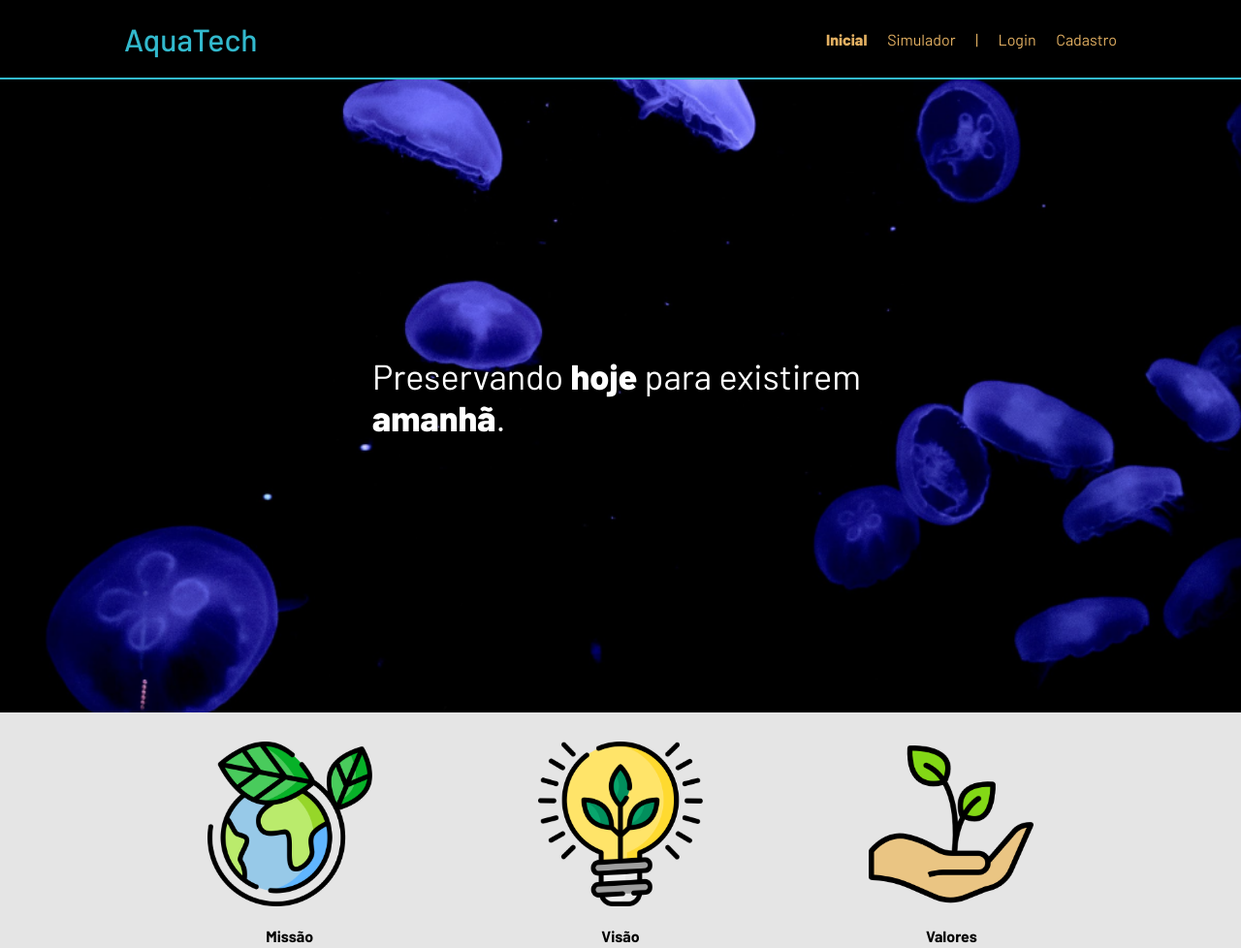
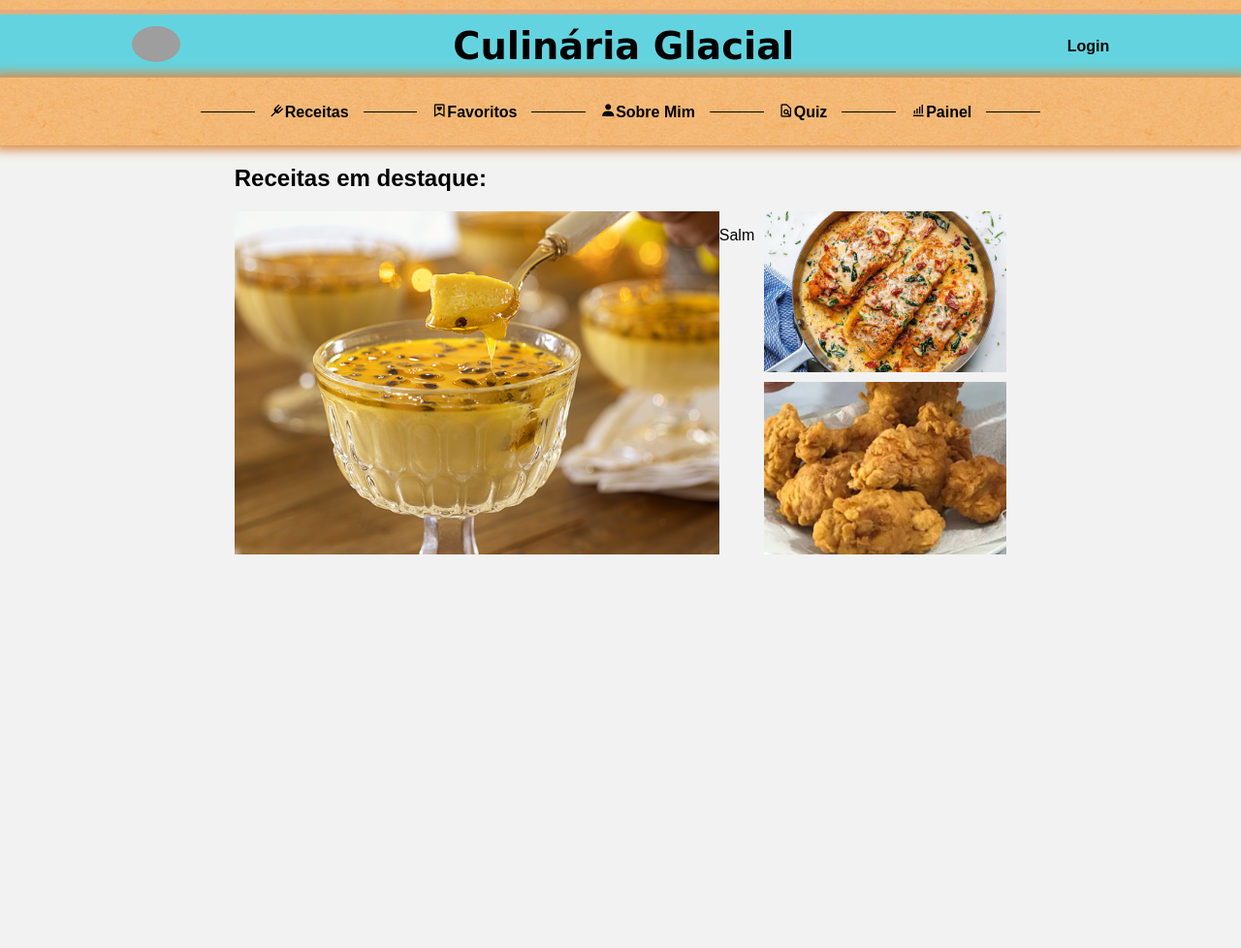
Before and after one commit to GustavoAlvesDeOliveira/Projeto-Individual, a website: page public/index.html in a window 1280 px wide. Shown: the top 978 px of the page at 97% size. After the commit the page ends 800 px from the top, so only its background shows below. Drawn offline with nearby package versions, Linux system fonts and the light colour scheme; grey boxes are pictures that could not be loaded; a web font is replaced by a local one.

Commit message:
index v.0.21

```diff
--- /dev/null
+++ b/public/css/index.css
@@ -0,0 +1,39 @@
+
+.imgreceitas{
+    display: flex;
+    flex-direction: row;
+    justify-content: center;
+
+}
+
+.Duasreceitas{
+    display: flex;
+    flex-direction: column;
+}
+
+ #mousse{
+    display: flex;
+    margin-right: 10px;
+ }
+
+ #salmao{
+    display: flex;
+    margin-bottom: 10px;
+ }
+
+ #frangokfc{
+    display: flex;
+ }
+
+ #mousse img{
+    width: 500px ;
+
+ }
+
+ #salmao img{
+    width: 250px;
+ }
+
+ #frangokfc img{
+    width: 250px;
+ }
--- a/public/css/style.css
+++ b/public/css/style.css
@@ -16,7 +16,7 @@ body{
 
 .FaixaTopo{
     display: flex;
-    background-image: url(../Images/fundobege.png);
+    background-image: url(../assets/fundobege.png);
     width: 100%;
     height: 10px;
     border-bottom: solid #dfad81 5px;
@@ -65,7 +65,7 @@ body{
 
 header{
     display: flex;
-    background-image: url(../Images/fundobege.png);
+    background-image: url(../assets/fundobege.png);
     width: 100%;
     height: 70px;
     box-shadow: 0px 0px 10px 5px #D98F4E;
--- a/public/index.html
+++ b/public/index.html
@@ -1,81 +1,65 @@
 <!DOCTYPE html>
-<html lang="en">
+<html lang="pt-BR">
 
 <head>
     <meta charset="UTF-8">
-    <meta http-equiv="X-UA-Compatible" content="IE=edge">
     <meta name="viewport" content="width=device-width, initial-scale=1.0">
-
-    <title>AquaTech | Página Inicial</title>
-
-    <script src="./js/sessao.js"></script>
-
-    <link rel="stylesheet" href="./css/estilo.css">
-    <link rel="icon" href="./assets/icon/favicon2.ico">
-    <link rel="preconnect" href="https://fonts.gstatic.com">
+    <title>Culinária glacial</title>
+    <link rel="stylesheet" href="css/style.css">
+    <link rel="stylesheet" href="css/index.css">
+    <link rel="icon" href="Images/logomenor.png">
+    <link href='https://unpkg.com/boxicons@2.1.4/css/boxicons.min.css' rel='stylesheet'>
 </head>
 
 <body>
-    <div class="header">
-      <div class="container">
-        <h1 class="titulo">AquaTech</h1>
-        <ul class="navbar">
-          <li class="agora">
-            <a href="#">Inicial</a>
-          </li>
-          <li>
-            <a href="simulador.html">Simulador</a>
-          </li>
-          <li>|</li>
-          <li>
-            <a href="login.html">Login</a>
-          </li>
-          <li>
-            <a href="cadastro.html">Cadastro</a>
-          </li>
-        </ul>
+
+    <!-- Decorando a parte de cima do site -->
+
+    <div class="FaixaTopo"></div>
+
+    <div class="DivTitulo">
+        <div class="imgtitulo">
+            <img src="assets/Logo.png">
+        </div>
+        <div class="titulo">
+            <h1>Culinária Glacial</h1>
+        </div>
+        <div class="DivLogin">
+            <a href="cadastro.html">Login</a>
         </div>
     </div>
 
-    <div class="banner">
+    <!--Header e seus elementos-->
+
+    <header>
+        <div class="Elementosheader">
+            <hr>
+            <a href=""><i class='bx bx-fork'></i>Receitas</a>
+            <hr>
+            <a href=""><i class='bx bx-bookmark-heart'></i>Favoritos</a>
+            <hr>
+            <a href=""><i class='bx bxs-user'></i>Sobre Mim</a>
+            <hr>
+            <a href=""><i class='bx bx-file-find'></i>Quiz</a>
+            <hr>
+            <a href=""><i class='bx bx-bar-chart-alt'></i>Painel</a>
+            <hr>
+        </div>
+    </header>
+
+
     <div class="container">
-        <p>Preservando <span>hoje</span> para existirem <span>amanhã</span>.</p>
-      </div>
-    </div>
-
-    <div class="social">
-      <div class="container">
-        <div class="boxes">
-          <div class="box">
-            <img src="assets/imgs/planet-earth_color.png">
-            <h4>Missão</h4>
-            <p>Lorem ipsum, dolor sit amet consectetur adipisicing elit. Et, quas cupiditate asperiores provident magnam
-              vitae illum iusto fugiat atque deleniti nulla sed iure suscipit, laborum, aliquid accusantium cum dicta
-              minima.</p>
-          </div>
-          <div class="box">
-            <img src="assets/imgs/lightbulb_color.png">
-            <h4>Visão</h4>
-            <p>Lorem ipsum, dolor sit amet consectetur adipisicing elit. Et, quas cupiditate asperiores provident magnam
-              vitae illum iusto fugiat atque deleniti nulla sed iure suscipit, laborum, aliquid accusantium cum dicta
-              minima.</p>
-          </div>
-          <div class="box">
-            <img src="assets/imgs/growth_color.png">
-            <h4>Valores</h4>
-            <p>Lorem ipsum, dolor sit amet consectetur adipisicing elit. Et, quas cupiditate asperiores provident magnam
-              vitae illum iusto fugiat atque deleniti nulla sed iure suscipit, laborum, aliquid accusantium cum dicta
-              minima.</p>
-          </div>
+        <div class="recentes">
+            <h2> Receitas em destaque:</h2>
+            <div class="imgreceitas">
+                <div id="mousse"><img src="assets/receitas/mousse.png" alt=""><p>Salm</p></div>
+                <div class="Duasreceitas">
+                    <div id="salmao"><img src="assets/receitas/salmao.jpg" alt=""></div>
+                    <div id="frangokfc"><img src="assets/receitas/frangokfc.jpg" alt=""></div>
                 </div>
             </div>
         </div>
 
-    <div class="footer">
-      <div class="container">
-        <h4>Feito com amor por aluno &hearts; SPTech &copy; 2023</h4>
-        <span class="version">v1.0.0</span>
-      </div>
     </div>
 </body>
 
```
Also changed, not shown: Site Estático/index.html (+68 -36 lines), Site Estático/Images/titulocima.png (deleted), public/assets/logomenor.png (renamed from Site Estático/Images/logomenor.png), public/assets/receitas/frangokfc.jpg (added), public/assets/receitas/mousse.png (added), public/assets/receitas/salmao.jpg (added), 2 other files. Lines whose indentation alone changed are shown as unchanged.
